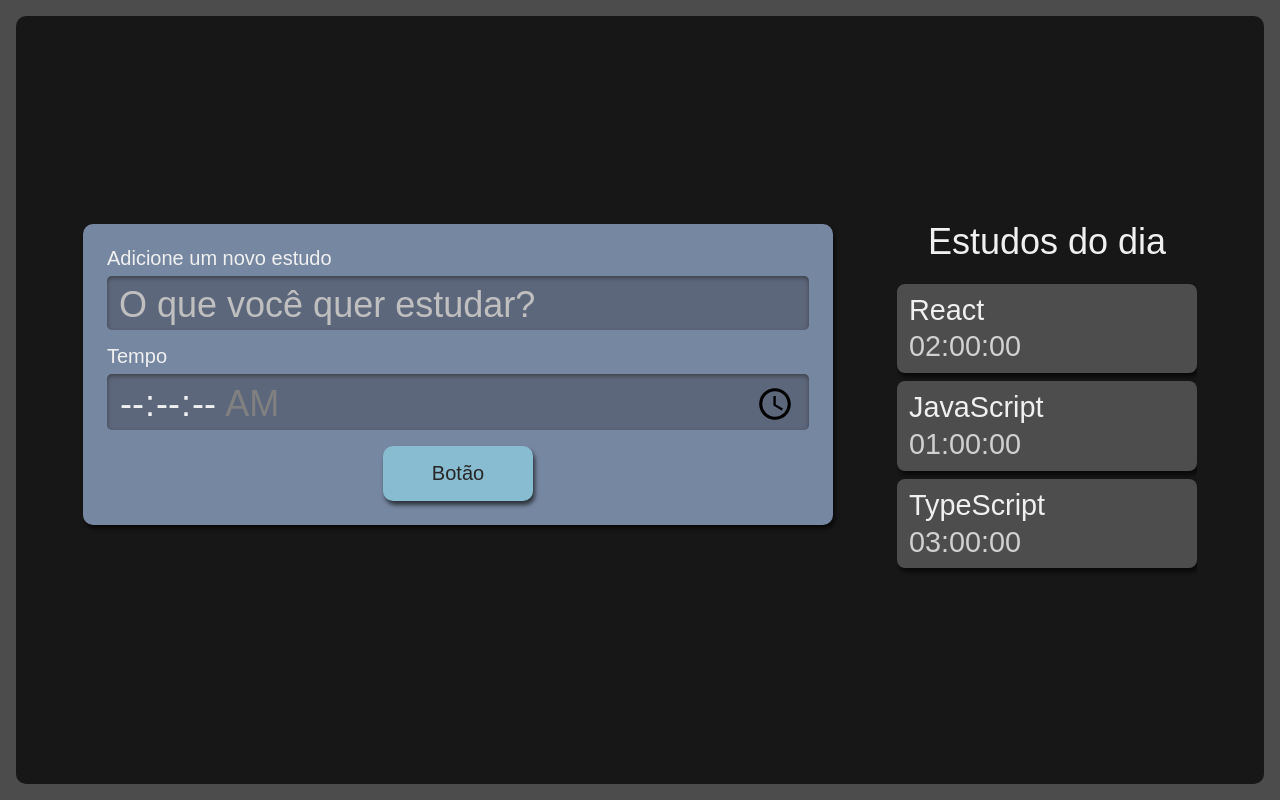
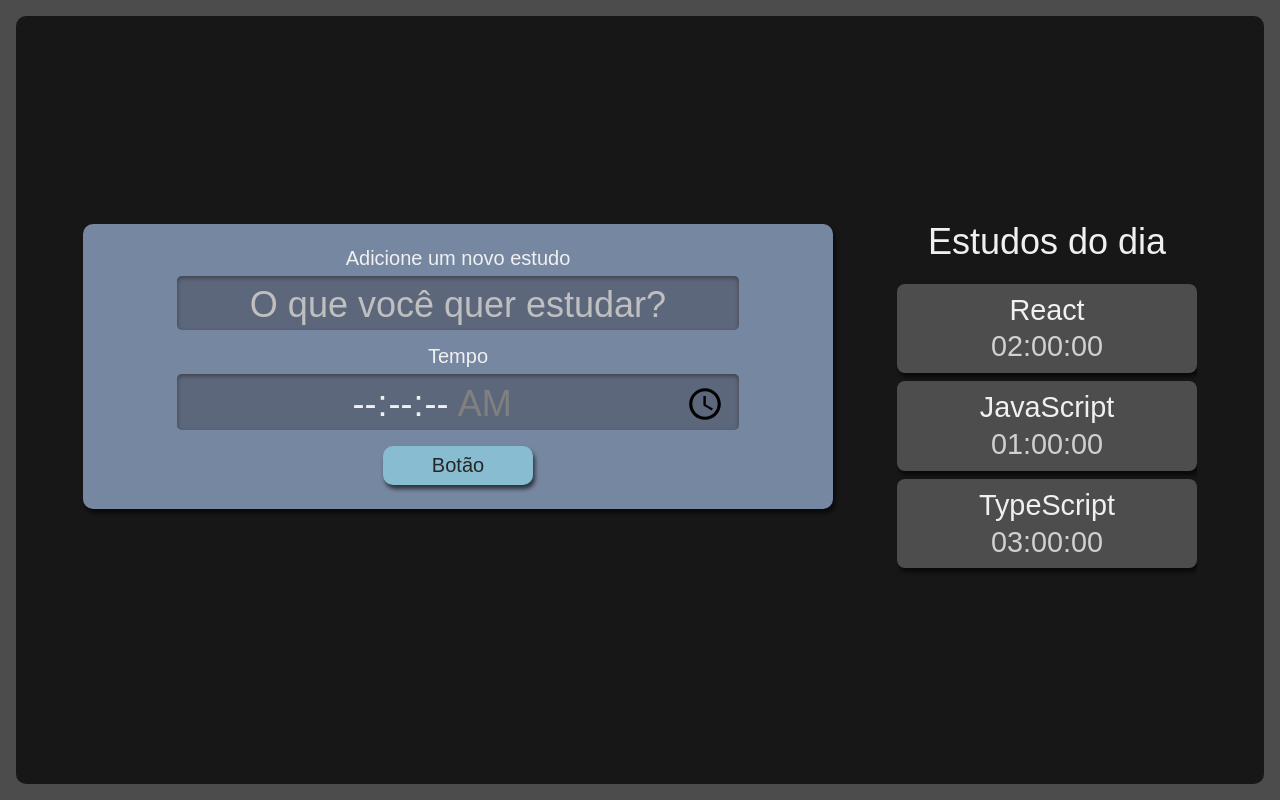
Before and after one commit to Elias-Moura/alura-studies, a React (Create React App) app: page / in a window 1280 px wide. Built offline with nearby package versions, Linux system fonts and the light colour scheme.

Commit message:
Aplicando CSS Modules

```diff
--- a/src/components/Button/style.scss
+++ b/src/components/Button/button.module.scss
@@ -6,7 +6,7 @@
     color: #272626;
     cursor: pointer;
     font-size: 1.25rem;
-    padding: 16px;
+    padding: 8px;
     width: 150px;
 
     &:active {
--- a/src/components/Button/index.tsx
+++ b/src/components/Button/index.tsx
@@ -1,10 +1,10 @@
 import React from "react";
-import './style.scss';
+import style from './button.module.scss';
 
 class Button extends React.Component {
     render(){
         return (
-        <button className="button">
+        <button className={style.button}>
             Botão
         </button>
         );
--- a/src/components/Form/style.scss
+++ b/src/components/Form/form.module.scss
@@ -5,20 +5,23 @@
     background-color: #7687A1;
     border-radius: 10px;
     box-shadow: 2px 4px 4px #0000009F;
-    padding: 12px;
+    padding: 24px 0;
 
     .input__container {
       display: flex;
       flex-direction: column;
-      width: 100%;
+      margin: 0 auto;
+      width: 80%;
       margin-bottom: 16px;
 
       label {
         margin-bottom: 8px;
         font-size: 1.25rem;
+        text-align: center;
       }
 
       input {
+        text-align: center;
         width: 100%;
         padding: 8px 12px 4px;
         box-sizing: border-box;
--- a/src/components/Form/index.tsx
+++ b/src/components/Form/index.tsx
@@ -1,12 +1,12 @@
 import React from "react";
 import Button from "../Button";
-import './style.scss';
+import style from './form.module.scss';
 
 class Form extends React.Component {
     render(){
         return (
-            <form className="new__task">
-                <div className="input__container">
+            <form className={style.new__task}>
+                <div className={style.input__container}>
                     <label htmlFor="task">
                         Adicione um novo estudo
                     </label>
@@ -18,7 +18,7 @@
                     required
                     />
                 </div>
-                <div className="input__container">
+                <div className={style.input__container}>
                 <label htmlFor="time">
                     Tempo
                 </label>
--- a/src/components/List/index.tsx
+++ b/src/components/List/index.tsx
@@ -1,5 +1,5 @@
 import React from "react";
-import './style.scss';
+import style from './list.module.scss';
 
 function List() {
     const tasks = [
@@ -8,12 +8,12 @@
         {task:'TypeScript', time: '03:00:00'}
     ]
     return(
-        <aside className="task__list">
+        <aside className={style.task__list}>
             <h2>Estudos do dia</h2>
             <ul>
                 {
                     tasks.map((item, index) => (
-                        <li key={index} className="item">
+                        <li key={index} className={style.item}>
                             <h3>{item.task}</h3>
                             <span>{item.time}</span>
                         </li>
--- a/src/components/List/style.scss
+++ b/src/components/List/list.module.scss
@@ -3,6 +3,7 @@
     height: 100%;
 
     h2 {
+      text-align: center;
       font-size: 1.25rem;
       margin-bottom: 12px;
     }
@@ -16,7 +17,6 @@
     @media screen and (min-width:1280px) {
 
       h2{
-        text-align: center;
         font-size: 2.25rem;
         margin-bottom: 24px;
       }
@@ -29,6 +29,7 @@
   }
 
   .item {
+    text-align: center;
     background-color: #4D4D4D;
     border-radius: 8px;
     box-shadow: 2px 4px 4px #0000009F;
@@ -38,6 +39,7 @@
     cursor: pointer;
 
     h3 {
+      text-align: center;
       margin-bottom: 8px;
       word-break: break-all;
     }
--- a/src/pages/App.tsx
+++ b/src/pages/App.tsx
@@ -1,11 +1,11 @@
 import React from 'react';
 import Form from '../components/Form';
 import List from '../components/List';
-import './style.scss';
+import style from './app.module.scss';
 
 function App() {
   return (
-    <div className="main__app">
+    <div className={style.main__app}>
       <Form />
       <List />
     </div>
```
Also changed, not shown: src/pages/app.module.scss (renamed from src/pages/style.scss).
